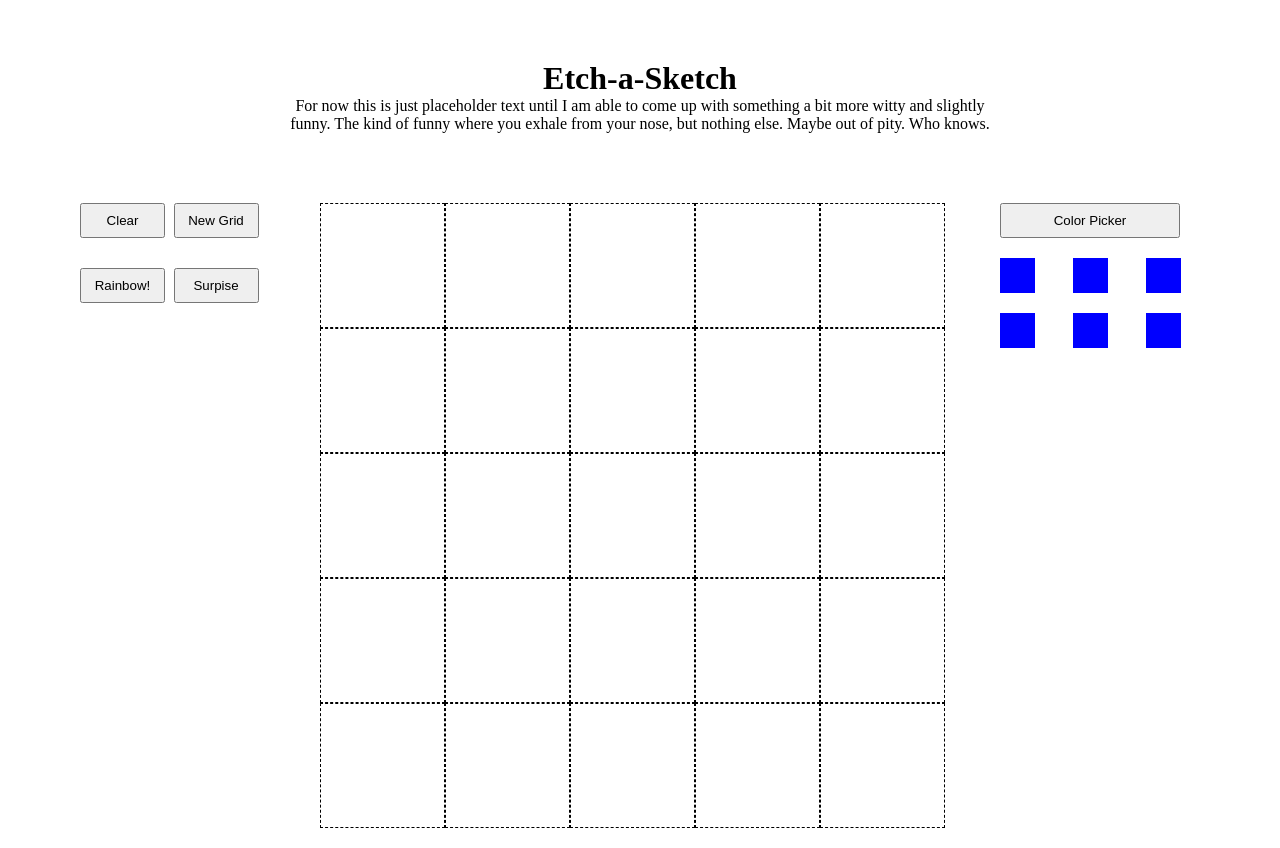
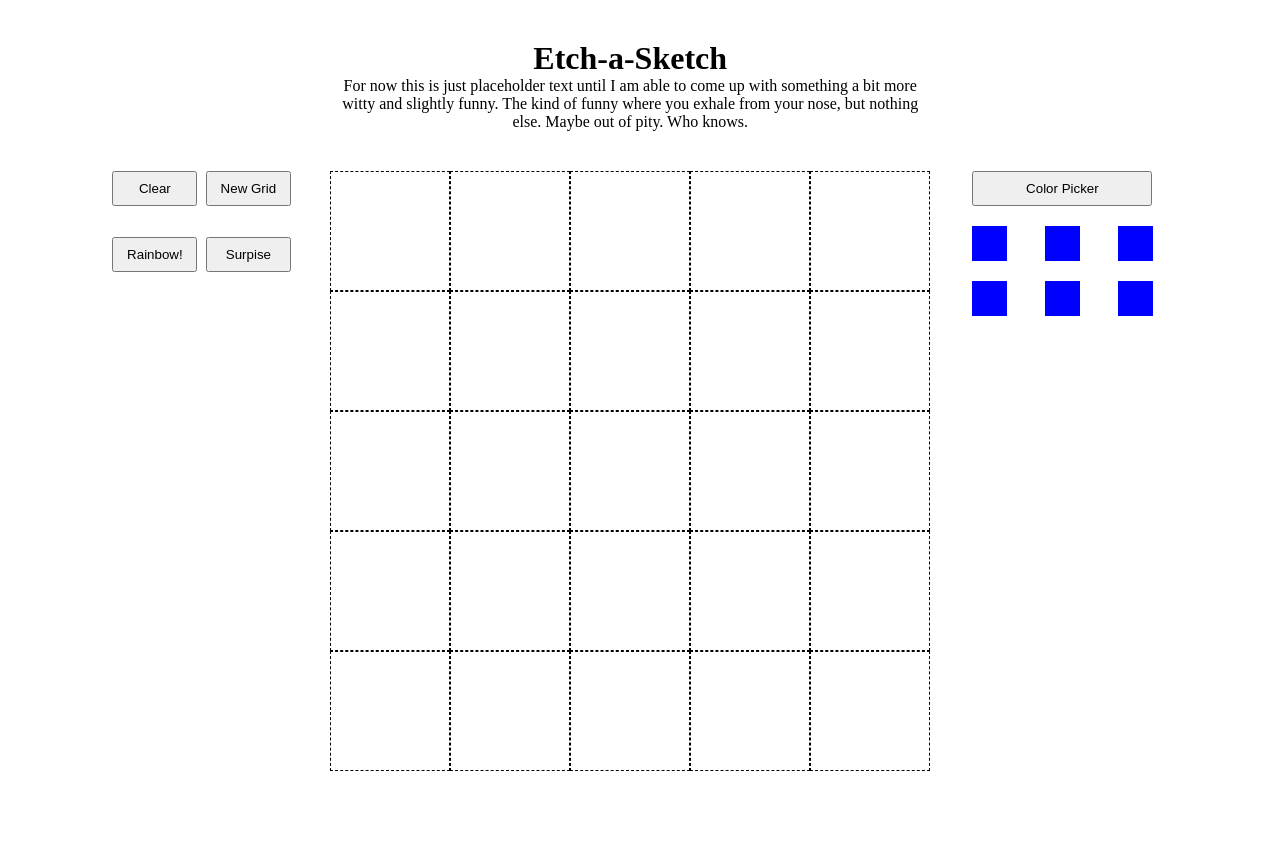
Before and after one commit to WoahJo/etch-a-sketch-2, a plain HTML site: page index.html in a window 1280 px wide. Drawn offline with Linux system fonts and the light colour scheme.

Commit message:
Fixing inconsistent sizing with different screens. WIP

```diff
--- a/index.html
+++ b/index.html
@@ -5,12 +5,12 @@
         <link rel="stylesheet" href="style.css">
     </head>
     <body>
-        <div class="header">
-            <h1>Etch-a-Sketch</h1>
-            <p>For now this is just placeholder text until I am able to come up with something a bit more witty and slightly funny. The kind of funny where you exhale from your nose, but nothing else. Maybe out of pity. Who knows. </p>
-        </div>
 
         <div id="container">
+            <div class="header">
+                <h1>Etch-a-Sketch</h1>
+                <p>For now this is just placeholder text until I am able to come up with something a bit more witty and slightly funny. The kind of funny where you exhale from your nose, but nothing else. Maybe out of pity. Who knows. </p>
+            </div>
             <div class="options1" id="controls">
                 <button id="clear" class="select">Clear</button>
                 <button id="create-grid" class="select">New Grid</button>
--- a/style.css
+++ b/style.css
@@ -6,12 +6,20 @@
 * {
     margin: 0;
 }
+
+html {
+    min-height: 100%;
+    position: relative;
+
+}
+
 .header{
+    grid-area: header;
     text-align: center;
-    margin: 30px 20% 40px 20%;
-    padding: 30px;
-    max-width: 75%;
+    padding: 30px 20% 10px 20%;
+    max-width: 604px;
 }
+
 #clear{grid-area: clear;}
 #create-grid{grid-area: create;}
 #rainbow{grid-area: rainbow;}
@@ -26,13 +34,10 @@
     ;
     width: 110%;
     height: 20%;
-    position: relative;
-    right: 40px;
 }
 .options2 {
     grid-area: colors;
-    position: relative;
-    left: 55px;
+
 
 }
 .draw-area {grid-area: draw;}
@@ -40,21 +45,22 @@
 #container {
     display: grid;
     grid-template-areas:
+        'header header header header header header'
         'controls controls draw draw colors colors'
         'controls controls draw draw colors colors'
         'controls controls draw draw colors colors'
     ;
-    grid-gap: 10px;
-    max-width: 80%;
-    align-content: center;
-    position: absolute;
-    left: 120px;
+    grid-gap: 30px;
+    width: 1040px;
+    padding: 10px;
+    /* align-content: center; */
+    margin-left: 8%;
+    /* margin-right: 10%; */
 }
 
 .select, #pkr-button {
     width: 85px;
     height: 35px;
-    /* margin: 10px; */
     display: list-item;
     list-style: none;
 }
@@ -73,13 +79,13 @@
 
 #presets {
     display: grid;
-    align-content: center;
     grid-template-areas:
         'picker picker picker'
         'color1 color2 color3'
         'color4 color5 color6'
     ;
     grid-gap: 0px;
+
 }
 
 .clr-pick {
@@ -94,16 +100,13 @@
 
 #grid-container {
     display: grid;
-    position: relative;
-    left: 20px;
     grid-template-rows: repeat(var(--grid-rows), 1fr);
     grid-template-columns: repeat(var(--grid-columns), 1fr);
-    width: 625px;
-    height: 625px;
+    width: 600px;
+    height: 600px;
     background-color: transparent;
-    align-content: center;
-    /* margin: 0 40px 0 40px; */
-    /* margin-left: 88px; */
+    padding-left: 3%;
+
 }
 
 .grid-item{
```
